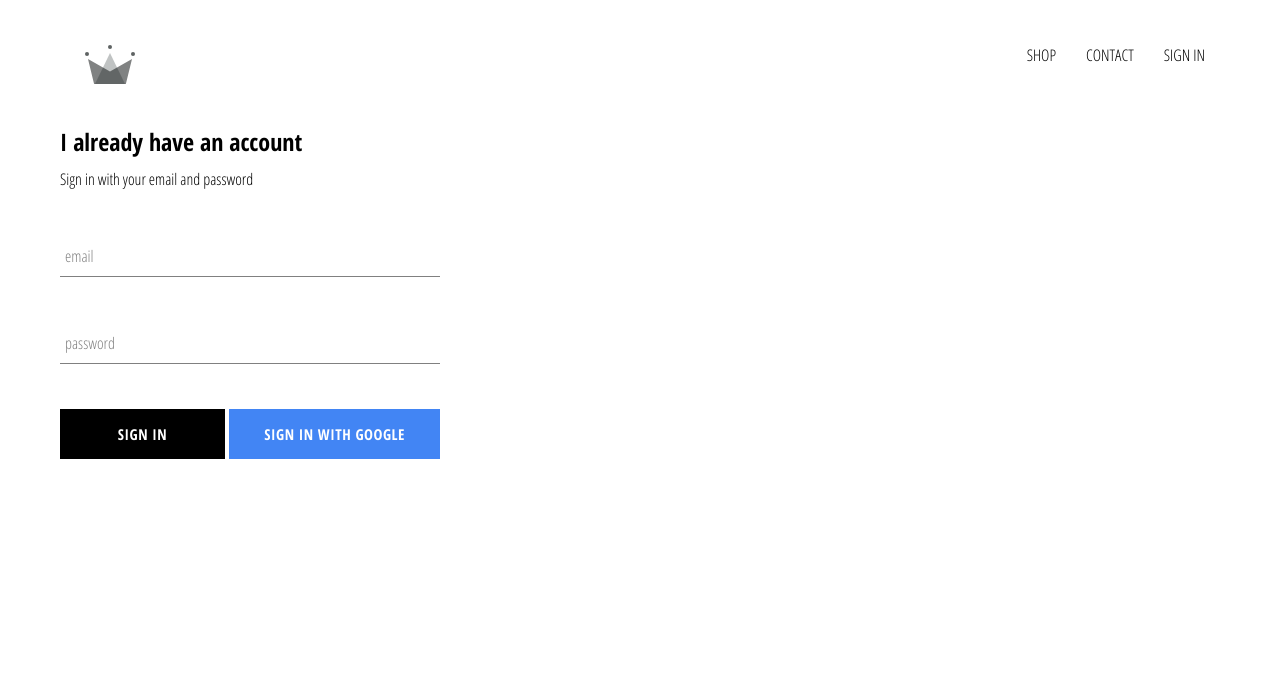
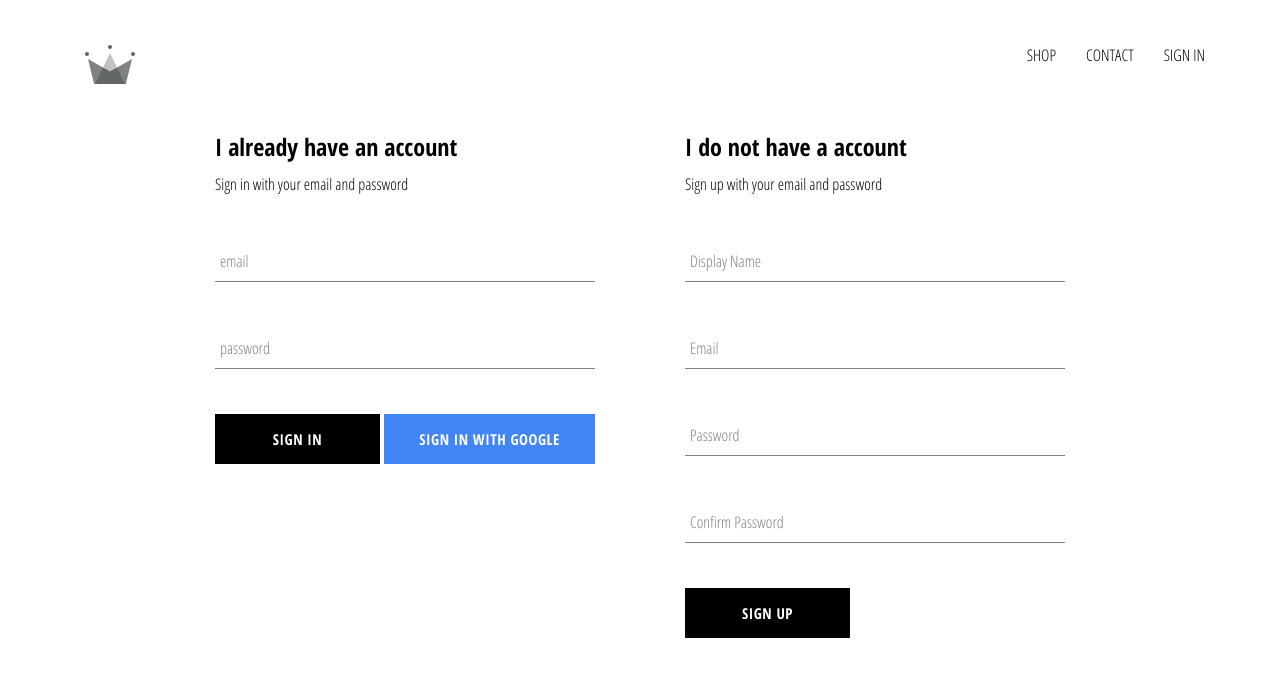
Before and after one commit to stevenyeo99/crwn-clothing, a React (Create React App) app: page /signin in a window 1280 px wide. Shown: the top 676 px of the page. Built offline with nearby package versions, Linux system fonts and the light colour scheme; no server answers.

Commit message:
implemented firebase utils, included ability to store authenticated users into firestore database

```diff
--- a/src/App.js
+++ b/src/App.js
@@ -7,7 +7,7 @@
 import ShopPage from './pages/shop/shop.component';
 import Header from './components/header/header.component';
 import SignInAndSignUpPage from './pages/sign-in-and-sign-out/sign-in-and-sign-out.component';
-import { auth } from './firebase/firebase.utils';
+import { auth, createUserProfileDocument } from './firebase/firebase.utils';
 
 class App extends React.Component {
   constructor() {
@@ -21,10 +21,25 @@
   unsubscribeFromAuth = null;
 
   componentDidMount() {
-    this.unsubscribeFromAuth = auth.onAuthStateChanged(user => {
-      this.setState({ currentUser: user });
+    this.unsubscribeFromAuth = auth.onAuthStateChanged(async userAuth => {
+      if (userAuth) {
+        const userRef = await createUserProfileDocument(userAuth);
 
-      console.log(user);
+        userRef.onSnapshot(snapShot => {
+          this.setState({
+            currentUser: {
+              id: snapShot.id,
+              ...snapShot.data()
+            }
+          });
+
+          console.log(this.state);
+        });
+      } else {
+        this.setState({
+          currentUser: null
+        })
+      }
     });
   }
 
--- /dev/null
+++ b/src/components/sign-up/sign-up.component.jsx
@@ -0,0 +1,106 @@
+import React from 'react';
+
+import FormInput from '../form-input/form-input.component';
+import CustomButton from '../custom-button/custom-button.component';
+
+import { auth, createUserProfileDocument } from '../../firebase/firebase.utils';
+
+import './sign-up.styles.scss';
+
+class SignUp extends React.Component {
+    constructor(props) {
+        super(props);
+
+        this.state = {
+            displayName: '',
+            email: '',
+            password: '',
+            confirmPassword: '',
+        }
+    }
+
+    handleSubmit = async event => {
+        event.preventDefault();
+
+        const { displayName, email, password, confirmPassword } = this.state;
+
+        if (password !== confirmPassword) {
+            alert("passwords don't match");
+            return;
+        }
+
+        try {
+            const { user } = await auth.createUserWithEmailAndPassword(email, password);
+
+            await createUserProfileDocument(user, { displayName });
+
+            this.setState({
+                displayName: '',
+                email: '',
+                password: '',
+                confirmPassword: '',
+            });
+        } catch (error) {
+            console.log(error);
+        }
+    }
+
+    handleChange = event => {
+        const { name, value } = event.target;
+
+        this.setState({
+            [name]: value
+        });
+    }
+
+    render() {
+        const { displayName, email, password, confirmPassword } = this.state;
+        return (
+            <div className='sign-up'>
+                <h2 className='title'>I do not have a account</h2>
+                <span>Sign up with your email and password</span>
+                <form className='sign-up-form' onSubmit={this.handleSubmit}>
+                    <FormInput
+                        type='text'
+                        name='displayName'
+                        value={displayName}
+                        onChange={this.handleChange}
+                        label='Display Name'
+                        required
+                    />
+
+                    <FormInput
+                        type='email'
+                        name='email'
+                        value={email}
+                        onChange={this.handleChange}
+                        label='Email'
+                        required
+                    />
+
+                    <FormInput
+                        type='password'
+                        name='password'
+                        value={password}
+                        onChange={this.handleChange}
+                        label='Password'
+                        required
+                    />
+
+                    <FormInput
+                        type='password'
+                        name='confirmPassword'
+                        value={confirmPassword}
+                        onChange={this.handleChange}
+                        label='Confirm Password'
+                        required
+                    />
+
+                    <CustomButton type='submit'>SIGN UP</CustomButton>
+                </form>
+            </div>
+        );
+    }
+}
+
+export default SignUp;
--- /dev/null
+++ b/src/components/sign-up/sign-up.styles.scss
@@ -0,0 +1,9 @@
+.sign-up {
+    display: flex;
+    flex-direction: column;
+    width: 380px;
+
+    .title {
+        margin: 10px 0;
+    }
+}
--- a/src/firebase/firebase.utils.js
+++ b/src/firebase/firebase.utils.js
@@ -12,6 +12,32 @@
     measurementId: "G-C1Z4H60E63"
 };
 
+export const createUserProfileDocument = async (userAuth, additionalData) => {
+    if (!userAuth) return;
+
+    const userRef = firestore.doc(`users/${userAuth.uid}`);
+
+    const snapShot = await userRef.get();
+
+    if (!snapShot.exists) {
+        const { displayName, email } = userAuth;
+        const createdAt = new Date();
+
+        try {
+            await userRef.set({
+                displayName,
+                email,
+                createdAt,
+                ...additionalData
+            });
+        } catch (error) {
+            console.log('error creating user', error.message);
+        }
+    }
+
+    return userRef;
+}
+
 firebase.initializeApp(config);
 
 export const auth = firebase.auth();
--- a/src/pages/sign-in-and-sign-out/sign-in-and-sign-out.component.jsx
+++ b/src/pages/sign-in-and-sign-out/sign-in-and-sign-out.component.jsx
@@ -1,10 +1,15 @@
 import React from 'react';
+
 import SignIn from '../../components/sign-in/sign-in.component.jsx';
+import SignUp from '../../components/sign-up/sign-up.component';
 
 import './sign-in-and-sign-out.styles.scss';
 
 const SignInAndSignUpPage = () => (
-    <div className='sign-in-and-sign-up'><SignIn /></div>
+    <div className='sign-in-and-sign-up'>
+        <SignIn />
+        <SignUp />
+    </div>
 );
 
 export default SignInAndSignUpPage;
--- a/src/pages/sign-in-and-sign-out/sign-in-and-sign-out.styles.scss
+++ b/src/pages/sign-in-and-sign-out/sign-in-and-sign-out.styles.scss
@@ -0,0 +1,6 @@
+.sign-in-and-sign-up {
+    width: 850px;
+    display: flex;
+    justify-content: space-between;
+    margin: 30px auto;
+}
```
Also changed, not shown: 1 other file (tests, documents, lock files or other folders).
